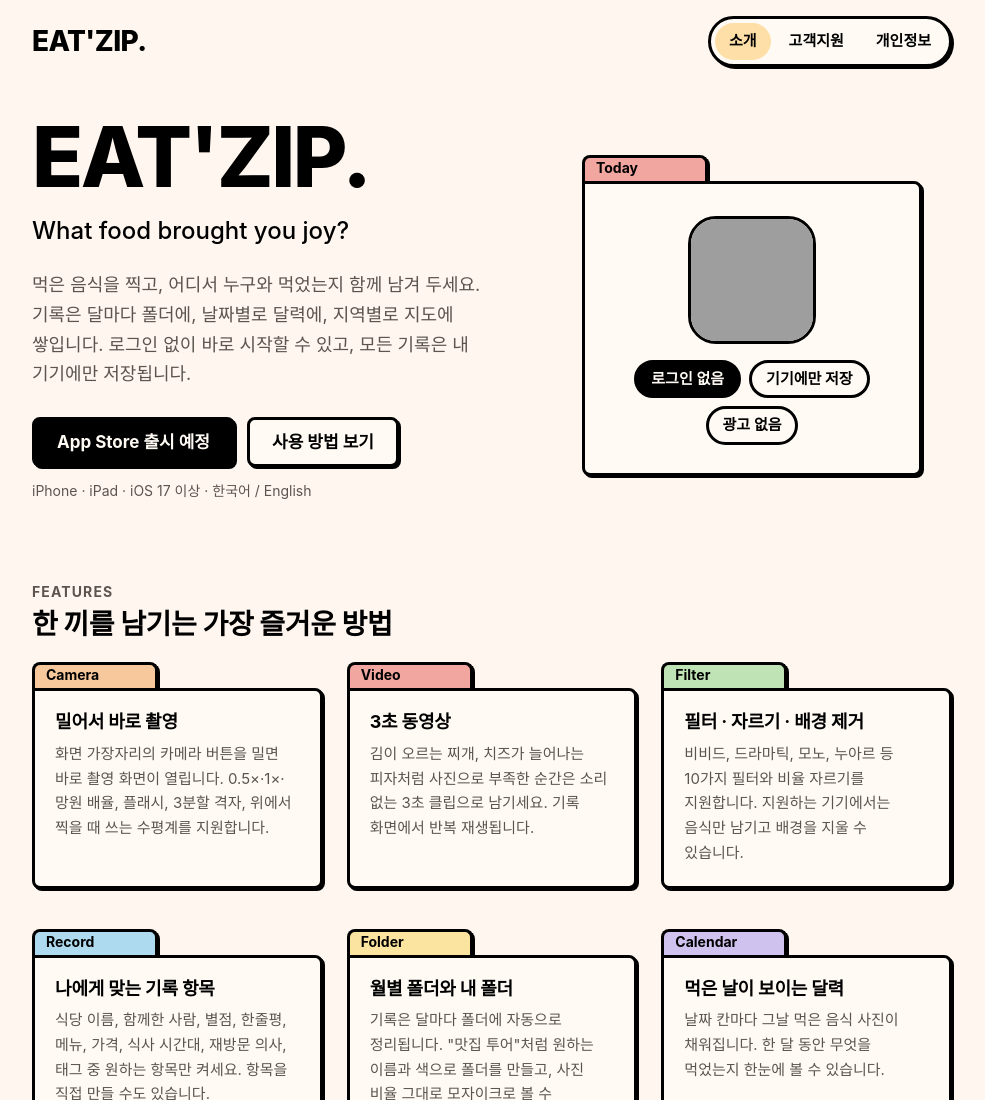
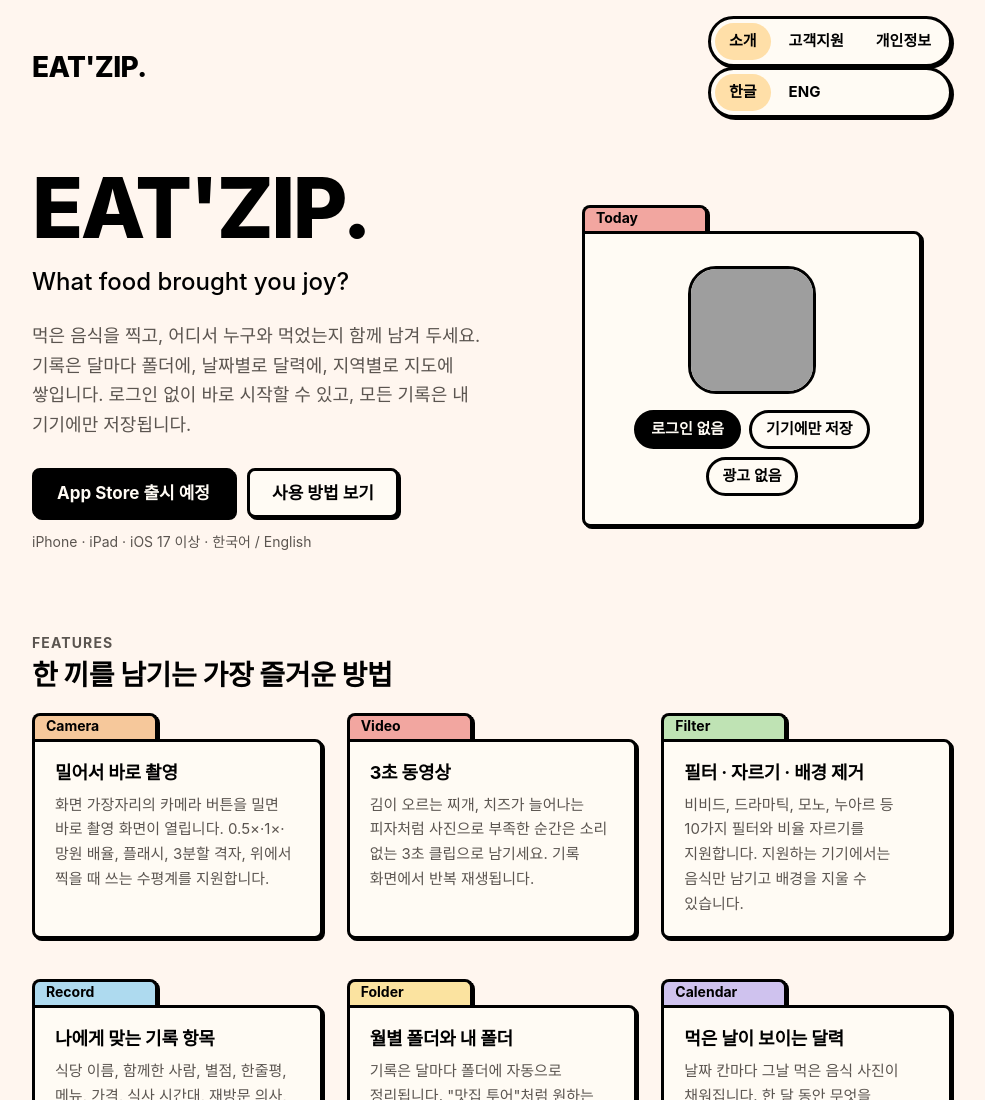
Before and after one commit to Hwa0000002/eat-zip., a plain HTML site: page index.html in a window 1280 px wide. Shown: the top 1100 px of the page, without its empty margins (148-1133 px from the left). Drawn offline with Linux system fonts and the light colour scheme; grey boxes are pictures that could not be loaded; a web font is replaced by a local one.

Commit message:
Update index.html

```diff
--- a/index.html
+++ b/index.html
@@ -19,11 +19,17 @@
   <header class="site-header">
     <div class="wrap">
       <a class="logo" href="index.html">EAT'ZIP.</a>
-      <nav class="pill-nav" aria-label="주요 메뉴">
-        <a href="index.html" aria-current="page">소개</a>
-        <a href="support.html">고객지원</a>
-        <a href="privacy.html">개인정보</a>
-      </nav>
+      <div class="header-nav">
+        <nav class="pill-nav" aria-label="주요 메뉴">
+          <a href="index.html" aria-current="page">소개</a>
+          <a href="support.html">고객지원</a>
+          <a href="privacy.html">개인정보</a>
+        </nav>
+        <nav class="pill-nav lang-nav" aria-label="언어 선택">
+          <a href="index.html" lang="ko" aria-current="page">한글</a>
+          <a href="index-en.html" lang="en">ENG</a>
+        </nav>
+      </div>
     </div>
   </header>
 
```
